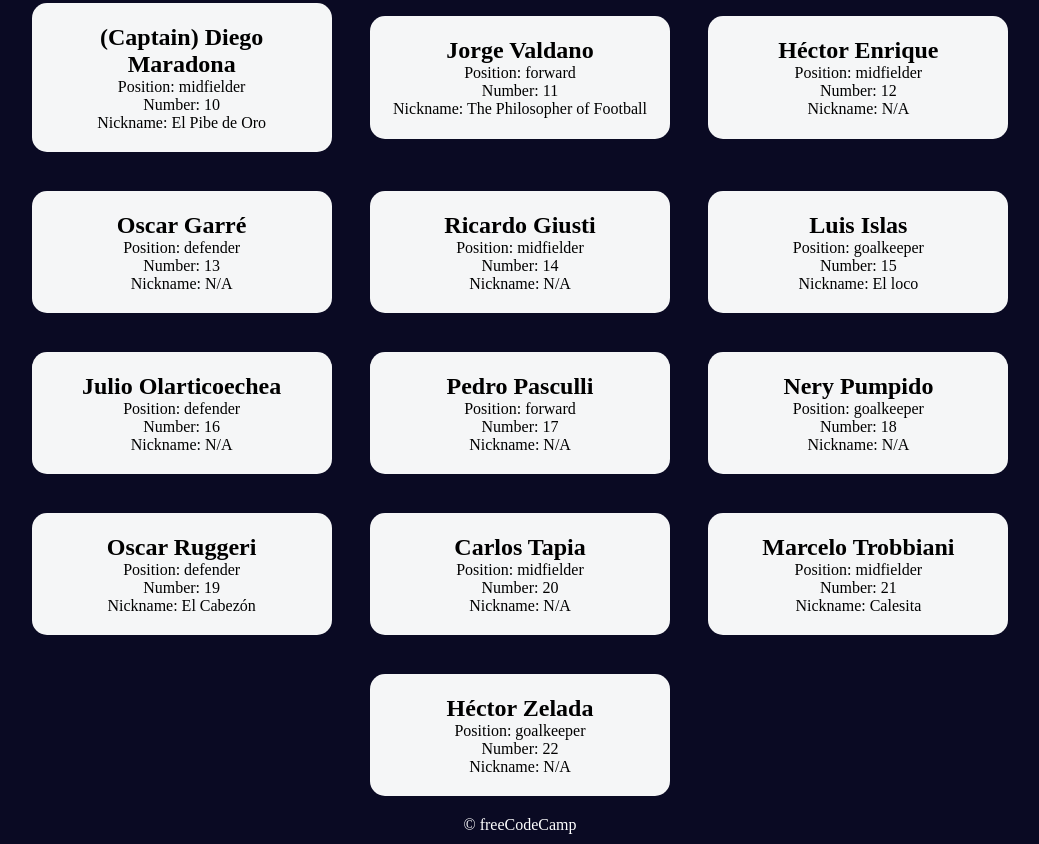
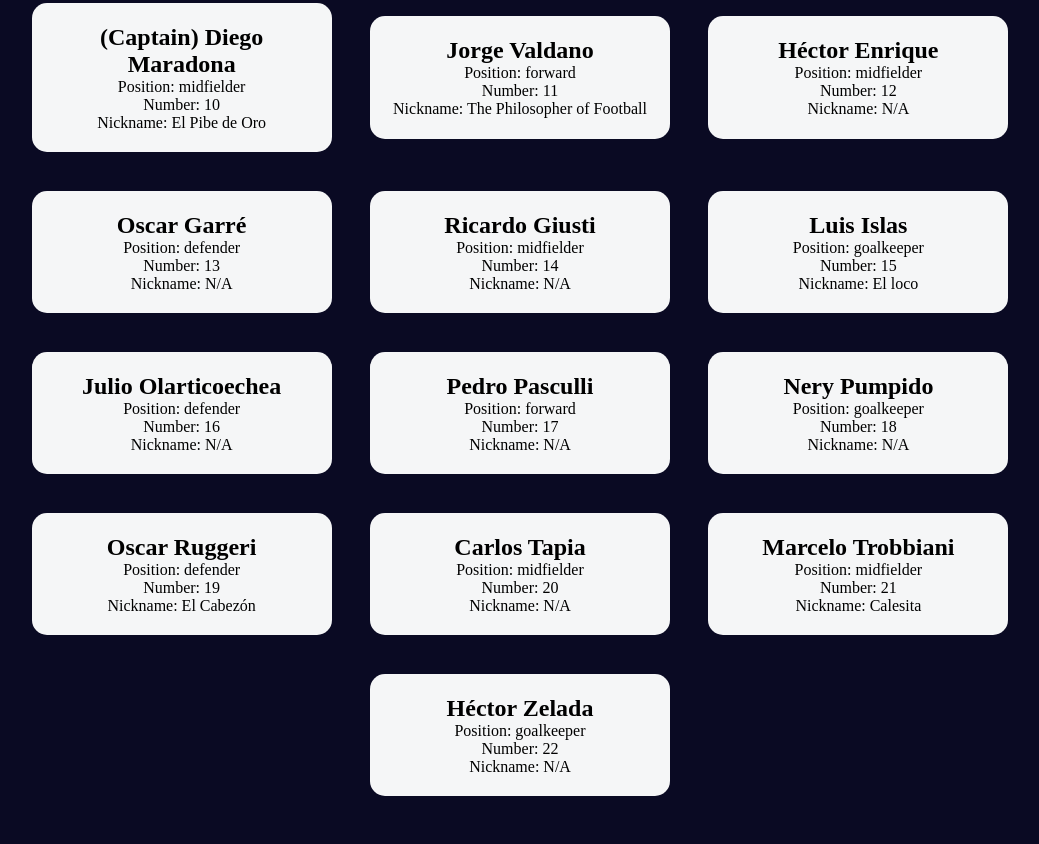
Before and after one commit to sabovoichita/footbal-team-cards, a plain HTML site: page index.html in a window 1280 px wide. Shown: the part 653-1497 px from the top of the page, without its empty margins (120-1159 px from the left). Drawn offline with Linux system fonts and the light colour scheme.

Commit message:
removed footer

```diff
--- a/index.html
+++ b/index.html
@@ -162,7 +162,6 @@
         </div>
       </div>
     </main>
-    <footer>&copy; freeCodeCamp</footer>
     <script src="./index.js"></script>
   </body>
 </html>
```
